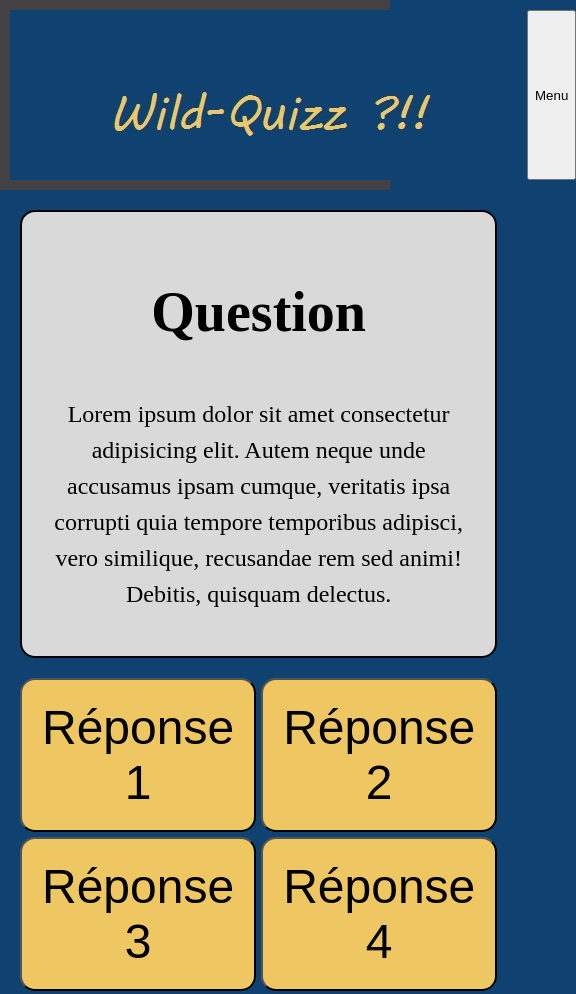
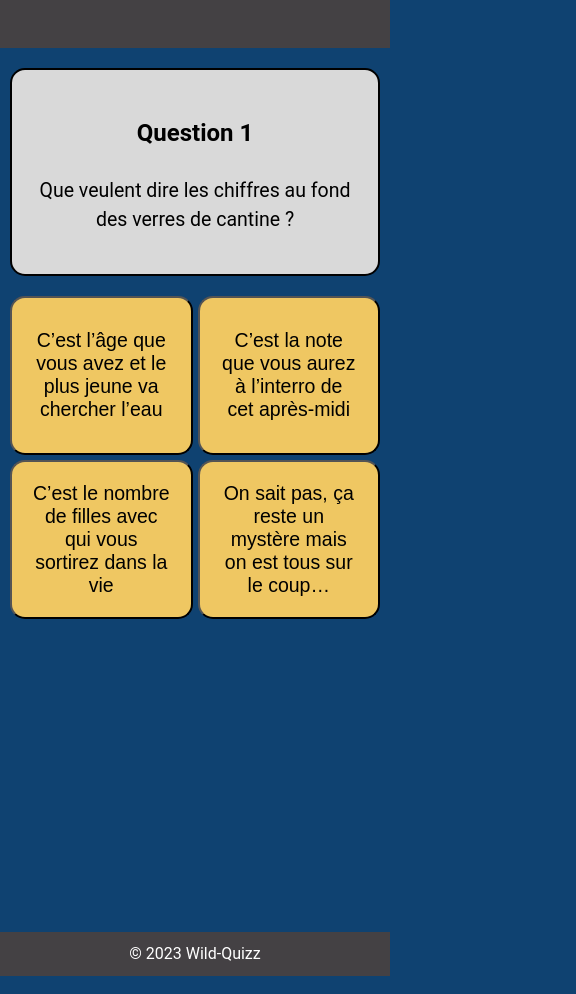
Before and after one commit to Achapeau/wild-quizz-project, a plain HTML site: page quizz.html in a window 390 px wide. Shown: the top 994 px of the page, 576 px wide, since content can reach past the window. Drawn offline with Linux system fonts and the light colour scheme.

Commit message:
fixing footer and adding responsive values

```diff
--- a/CSS/style.css
+++ b/CSS/style.css
@@ -14,6 +14,7 @@ body {
     margin: 0;
     line-height: 1.5;
     background-color: var(--backgroung-color);
+    font-family: Roboto, "Segoe UI", Tahoma, sans-serif;
 }
 
 nav {
@@ -22,13 +23,15 @@ nav {
     display: flex;
     justify-content: space-between;
     margin: 0;
+    min-height: 3rem;
+    min-width: 0;
 }
 
 main {
-    display: grid;
-    grid-template-columns: 1fr;
-    padding-bottom: 20px;
-    margin: 20px;
+    padding-bottom: 2.5rem;
+    margin: 20px 10px 20px 10px ;
+    min-width: 0;
+    min-height: 100vh;
 }
 
 .question {
@@ -40,15 +43,16 @@ main {
     padding: 20px;
     background-color: var(--questions-color);
     border-radius: 15px;
+    min-height: fit-content;
 }
 
 .question h1 {
-    padding-bottom: 5px;
-    font-size: clamp(3.5rem, 5vw, 6rem)
+    padding: 5px;
+    font-size: clamp(1.5rem, 5vw, 6rem)
 }
 
 .question p {
-    font-size: clamp(1.5rem, 5vw, 3rem);
+    font-size: clamp(1rem, 5vw, 2rem);
 }
 
 .buttons {
@@ -62,13 +66,32 @@ main {
     background-color: var(--buttons-color);
     padding: 20px;
     border-radius: 15px;
-    font-size: 3em;
+    font-size: clamp(.5rem, 5vw, 2rem);
+    min-height: fit-content;
 }
 
 footer {
     background-color: var(--footer-color);
     padding: 10px;
-    height: 20px;
     color: #FFFFFF;
     text-align: center;
 }
+
+#footer {
+    position: absolute;
+    bottom: 0;
+    width: 100%;
+}
+
+
+@media screen and (min-width: 640px) {
+    main {
+        margin: 30px 100px 30px 100px;
+    }
+
+    .buttons {
+        gap: 50px;
+        padding-top: 50px;
+        min-height: 450px;
+    }
+}
--- a/quizz.html
+++ b/quizz.html
@@ -9,25 +9,27 @@
 </head>
 <body>
     <nav>
-        <img src="Logo-v1.jpg" alt="logo">
+        <!-- <img src="Logo-v1.jpg" alt="logo"> -->
 
-        <button>Menu</button>
+        <!-- <button>Menu</button> -->
     </nav>
 
     <main>
-        <div class="question">
-            <h1>Question</h1>
-            <p>Lorem ipsum dolor sit amet consectetur adipisicing elit. Autem neque unde accusamus ipsam cumque, veritatis ipsa corrupti quia tempore temporibus adipisci, vero similique, recusandae rem sed animi! Debitis, quisquam delectus.</p>
+        <section class="question">
+            <h1>Question 1</h1>
+            <p>Que veulent dire les chiffres au fond des verres de cantine ?</p>
 
-        </div>
-        <div class="buttons">
-            <button>Réponse 1</button>
-            <button>Réponse 2</button>
-            <button>Réponse 3</button>
-            <button>Réponse 4</button>
-        </div>
+        </section>
+        <section class="buttons">
+            <button>C’est l’âge que vous avez et le plus jeune va chercher l’eau</button>
+            <button>C’est la note que vous aurez à l’interro de cet après-midi</button>
+            <button>C’est le nombre de filles avec qui vous sortirez dans la vie</button>
+            <button>On sait pas, ça reste un mystère mais on est tous sur le coup…</button>
+        </section>
     </main>
 
-    <footer>&copy; 2023 Wild-Quizz</footer>
+    <footer>
+        &copy; 2023 Wild-Quizz
+    </footer>
 </body>
 </html>
```
